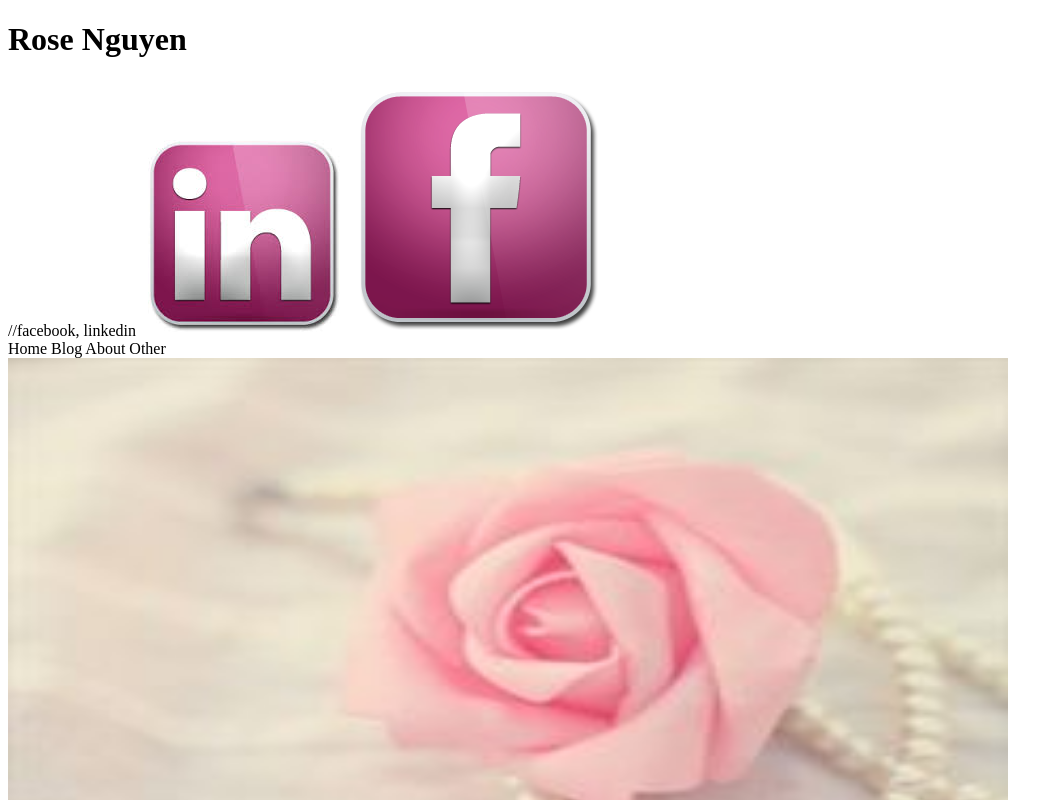
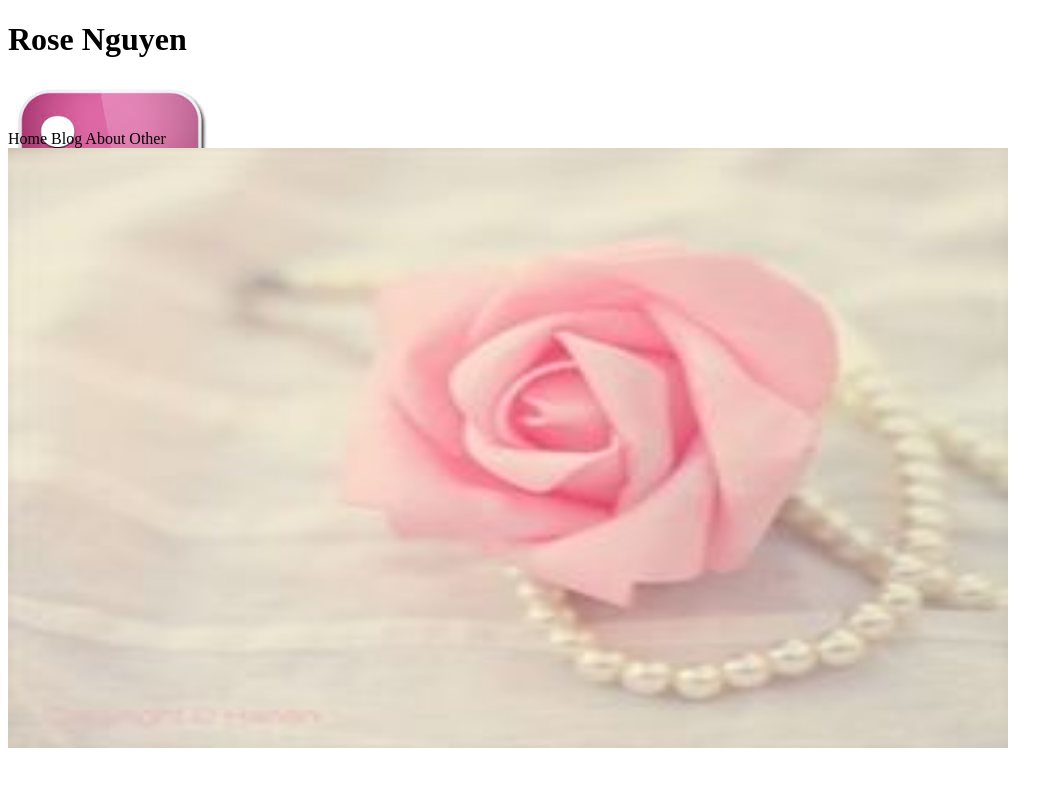
Before and after one commit to pikkuelsa/pikkuelsa.github.io, a plain HTML site: page index.html in a window 1280 px wide. Shown: the top 800 px of the page, without its empty margins (0-1063 px from the left). Drawn offline with Linux system fonts and the light colour scheme.

Commit message:
change the style

```diff
--- a/index.html
+++ b/index.html
@@ -16,8 +16,7 @@
   <h1>Rose Nguyen</h1>
 </div>
 
-  <div class="links to socia network">
-    //facebook, linkedin
+  <div class="links">
    <img src="download.jpeg">
    <img src="facebook.ico">
  </div>
--- a/styles.css
+++ b/styles.css
@@ -2,3 +2,8 @@
   height: 600px;
   width: 1000px;
 }
+
+.links {
+  width: 50px;
+  height: 50px;
+}
```
